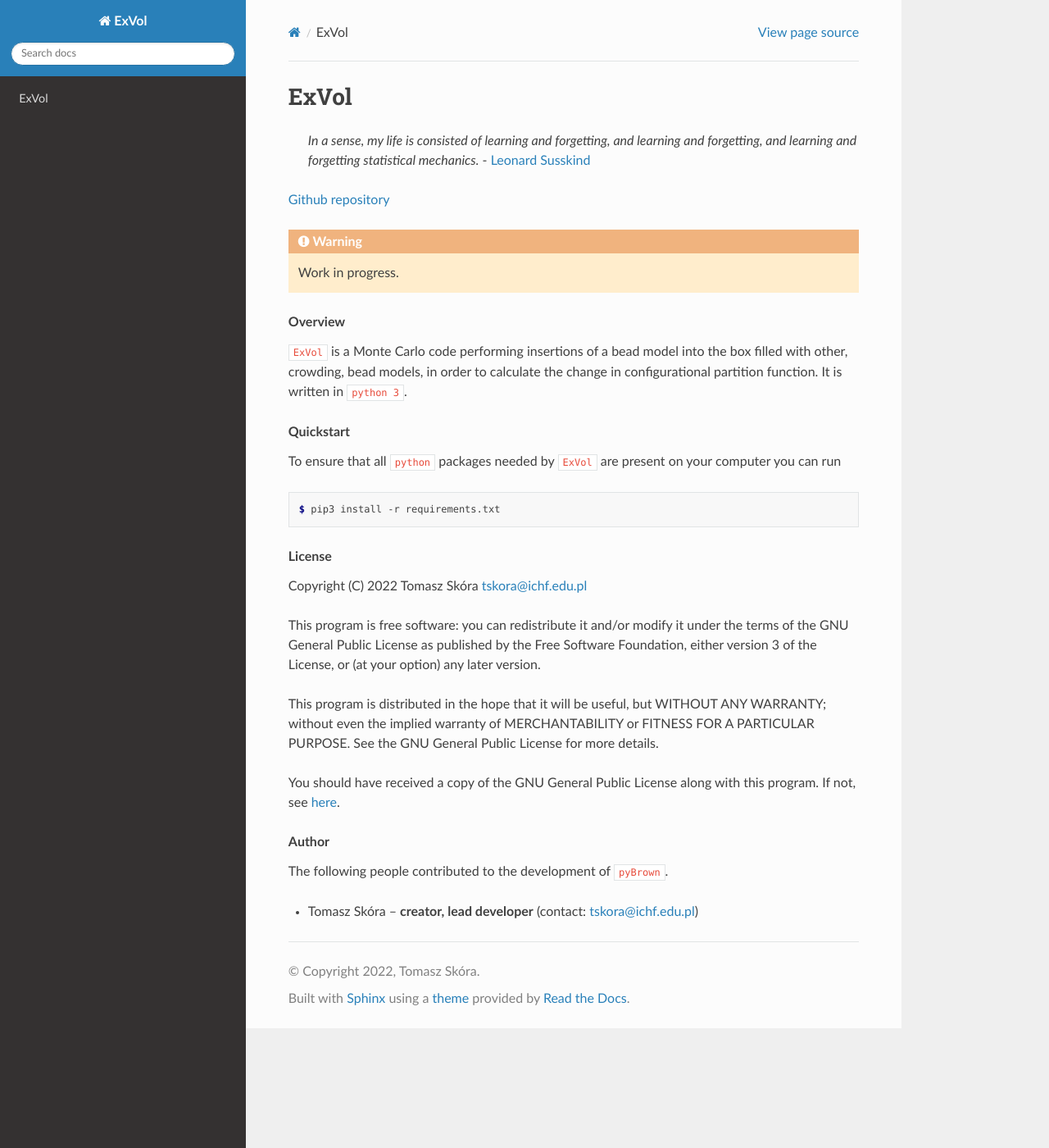
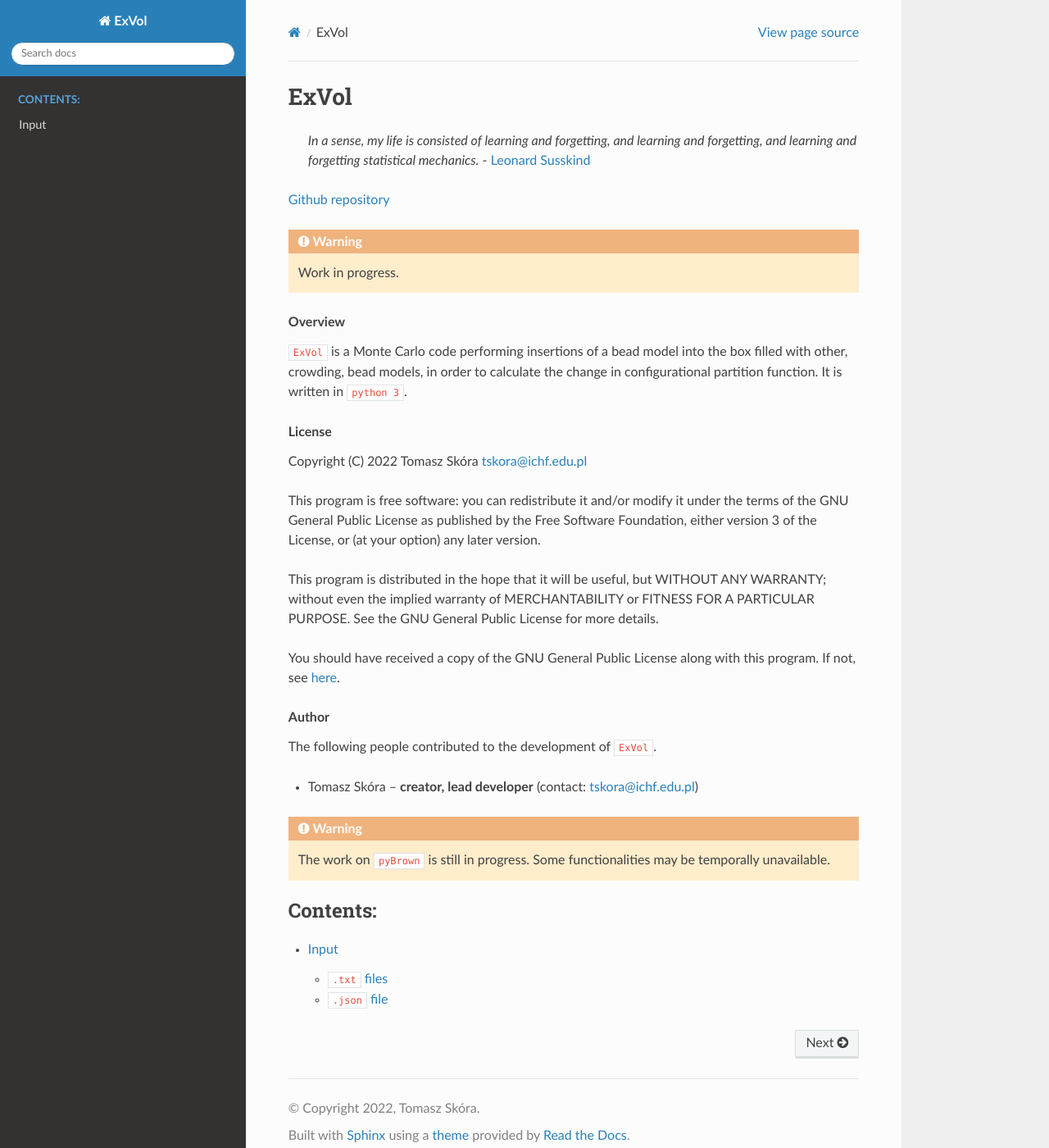
Before and after one commit to tskora/ExVol, a Sphinx documentation site: the page built from docs/index.rst, in a window 1280 px wide and 1400 px high. Shown: the whole window at 82% size. Built offline with Sphinx 7.4.7 and the Read the Docs theme 2.0.0, drawn with Linux system fonts in a browser that asks for light colours.

Commit message:
docs update

```diff
--- a/docs/index.rst
+++ b/docs/index.rst
@@ -15,14 +15,6 @@ ExVol
 .. rubric:: Overview
 
 ``ExVol`` is a Monte Carlo code performing insertions of a bead model into the box filled with other, crowding, bead models, in order to calculate the change in configurational partition function. It is written in ``python 3``.
-
-.. rubric:: Quickstart
-
-To ensure that all ``python`` packages needed by ``ExVol`` are present on your computer you can run
-
-.. code-block:: console
-
-    $ pip3 install -r requirements.txt
 
 .. rubric:: License
 
@@ -43,10 +35,20 @@ along with this program.  If not, see `here <https://www.gnu.org/licenses/>`_.
 
 .. rubric:: Author
 
-The following people contributed to the development of ``pyBrown``.
+The following people contributed to the development of ``ExVol``.
 
 - Tomasz Skóra -- **creator, lead developer** (contact: tskora@ichf.edu.pl)
+
+.. warning::
+    The work on ``pyBrown`` is still in progress. Some functionalities may be temporally unavailable.
+
+.. todo::
+    - propagation schemes different than Ermak and Midpoint,
+    - predefined 1-body force and energy,
+    - dihedral bonded interactions
 
 .. toctree::
    :maxdepth: 2
    :caption: Contents:
+
+   input
```
Also changed, not shown: docs/input.rst (added, +40 -0 lines), 11 other files.
